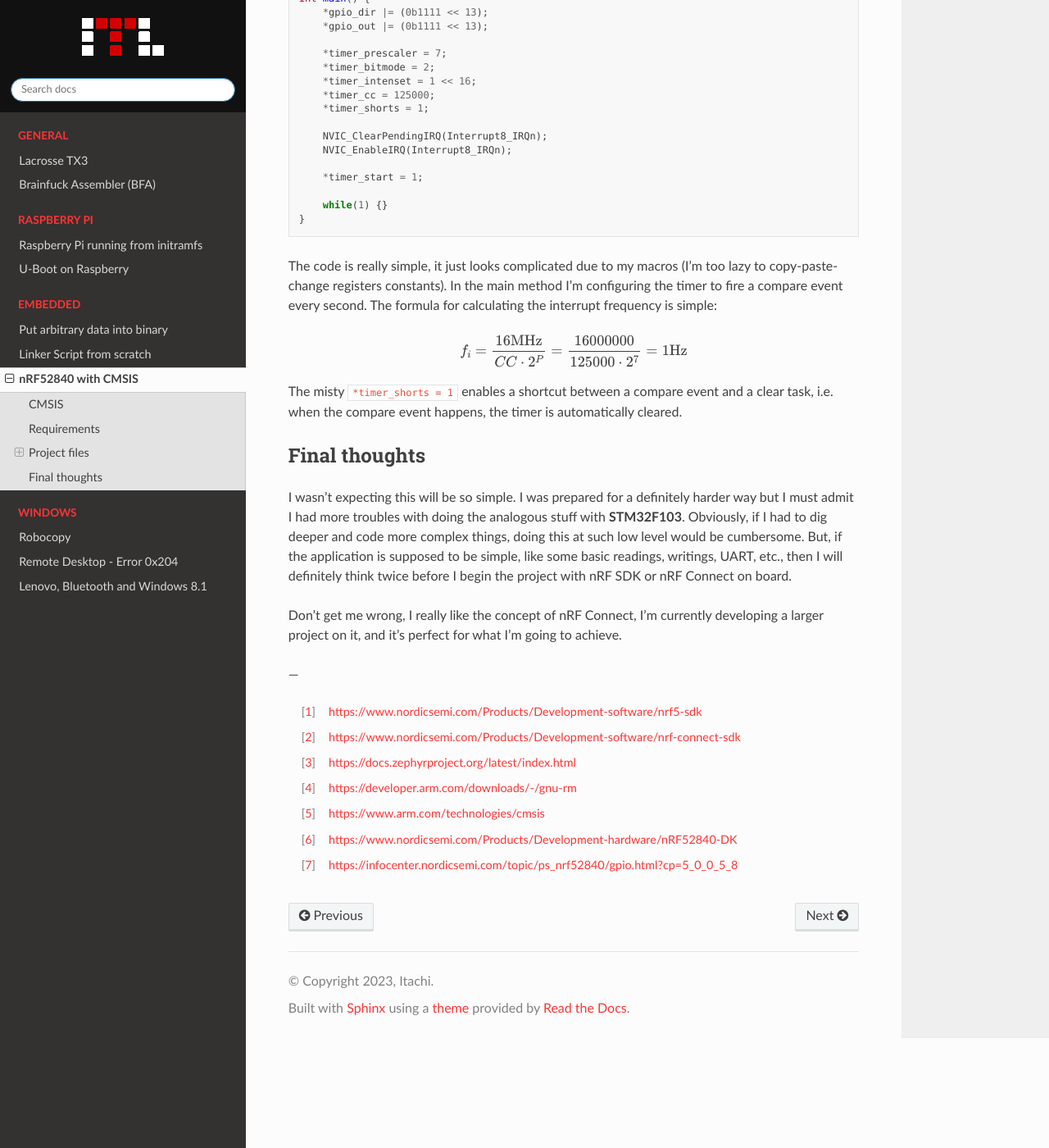
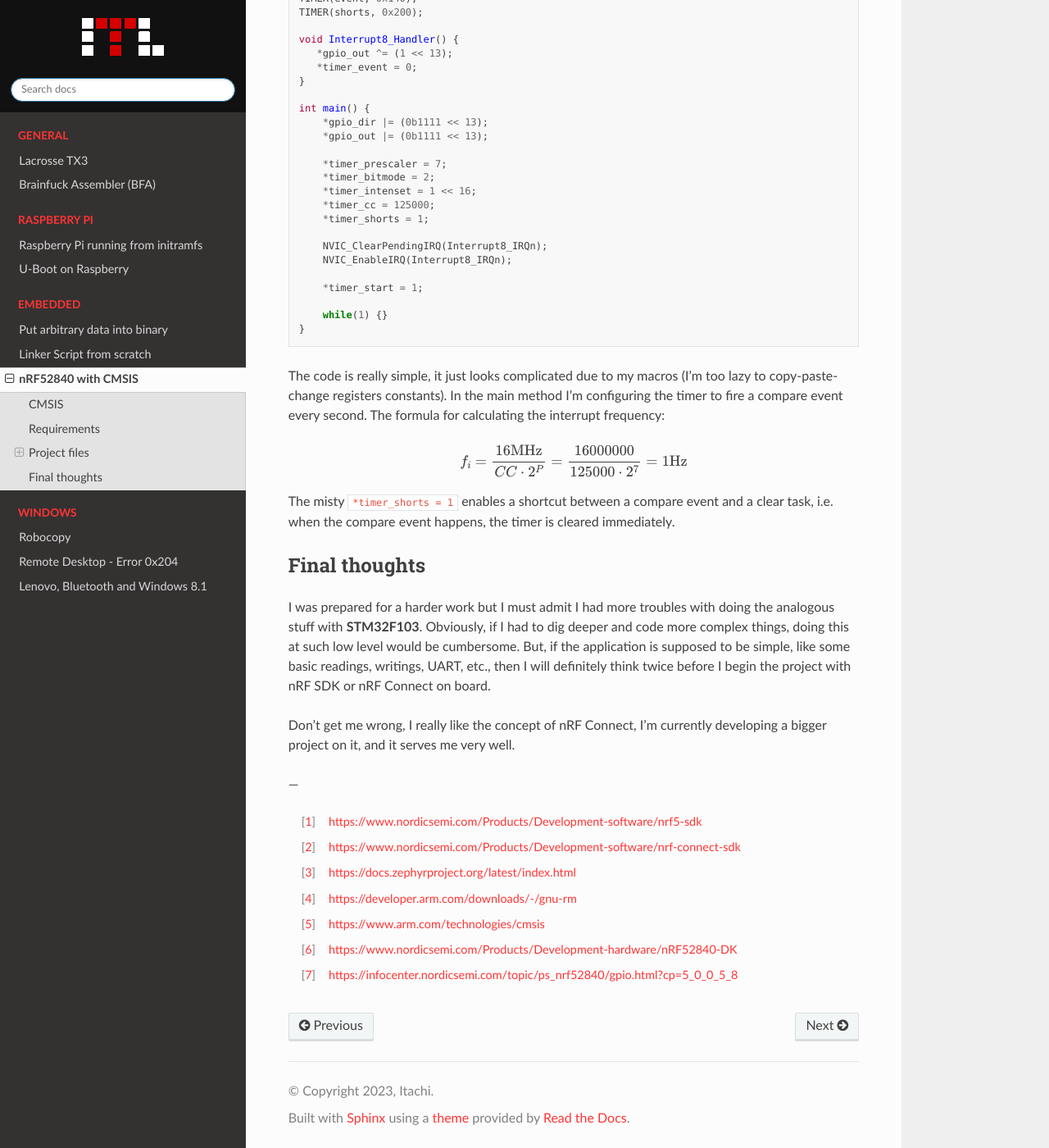
Before and after one commit to ITachiLab/itachi.pl, a Sphinx documentation site: the page built from docs/nrf-cmsis/nrf-cmsis.rst, in a window 1280 px wide and 1400 px high, scrolled down 3362 px. Shown: the whole window at 82% size. Built offline with Sphinx 7.4.7 and the Read the Docs theme 2.0.0, drawn with Linux system fonts in a browser that asks for light colours; some of the changed text lies outside the part shown.

Commit message:
Apply small improvements to "nRF52840 with CMSIS".

```diff
--- a/docs/nrf-cmsis/nrf-cmsis.rst
+++ b/docs/nrf-cmsis/nrf-cmsis.rst
@@ -140,20 +148,20 @@ Yeah, but GPIOs are easy, other things are probably complicated as hell, right?
         while(1) {}
     }
 
-The code is really simple, it just looks complicated due to my macros (I'm too lazy to copy-paste-change registers constants). In the main method I'm configuring the timer to fire a compare event every second. The formula for calculating the interrupt frequency is simple:
+The code is really simple, it just looks complicated due to my macros (I'm too lazy to copy-paste-change registers constants). In the main method I'm configuring the timer to fire a compare event every second. The formula for calculating the interrupt frequency:
 
 .. math::
 
     f_i = \frac{16\text{MHz}}{CC\cdot 2^P} = \frac{16000000}{125000\cdot 2^7} = 1\text{Hz}
 
-The misty ``*timer_shorts = 1`` enables a shortcut between a compare event and a clear task, i.e. when the compare event happens, the timer is automatically cleared.
+The misty ``*timer_shorts = 1`` enables a shortcut between a compare event and a clear task, i.e. when the compare event happens, the timer is cleared immediately.
 
 Final thoughts
 --------------
 
-I wasn't expecting this will be so simple. I was prepared for a definitely harder way but I must admit I had more troubles with doing the analogous stuff with **STM32F103**. Obviously, if I had to dig deeper and code more complex things, doing this at such low level would be cumbersome. But, if the application is supposed to be simple, like some basic readings, writings, UART, etc., then I will definitely think twice before I begin the project with nRF SDK or nRF Connect on board.
+I was prepared for a harder work but I must admit I had more troubles with doing the analogous stuff with **STM32F103**. Obviously, if I had to dig deeper and code more complex things, doing this at such low level would be cumbersome. But, if the application is supposed to be simple, like some basic readings, writings, UART, etc., then I will definitely think twice before I begin the project with nRF SDK or nRF Connect on board.
 
-Don't get me wrong, I really like the concept of nRF Connect, I'm currently developing a larger project on it, and it's perfect for what I'm going to achieve.
+Don't get me wrong, I really like the concept of nRF Connect, I'm currently developing a bigger project on it, and it serves me very well.
 
 ---
 
```
Also changed, not shown: other parts of docs/nrf-cmsis/nrf-cmsis.rst (+10 -2 lines).
